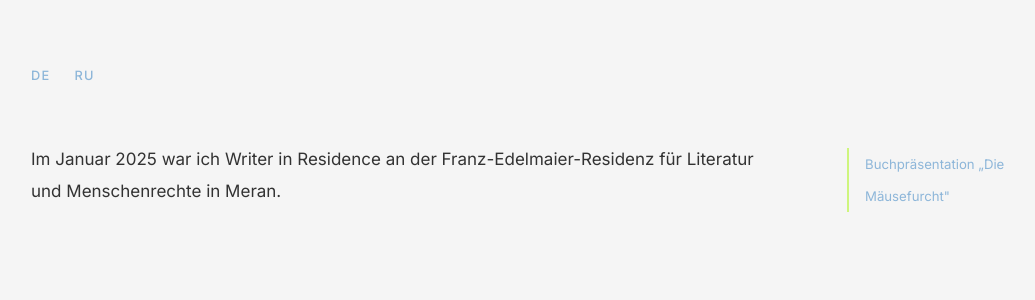
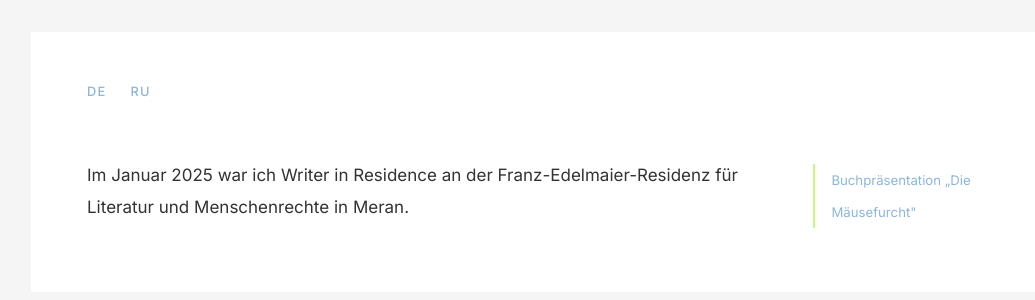
Before and after one commit to a-ast/olga-horn, a Jekyll site: the page built from de/news/2025-01-15-residenz-meran.md, in a window 1280 px wide. Shown: the top 300 px of the page, without its empty margins (99-1134 px from the left). Built offline with Jekyll 4.4.1, drawn with Linux system fonts in a browser that asks for light colours; some web fonts are replaced.

Commit message:
Change styles

```diff
--- a/assets/css/style.css
+++ b/assets/css/style.css
@@ -12,12 +12,14 @@ body {
   font-family: 'Inter', sans-serif;
   font-size: 1.0625rem;
   line-height: 1.875;
-  padding: 4rem 2rem;
+  padding: 2rem;
 }
 
 .site-wrapper {
   max-width: 1020px;
   margin: 0 auto;
+  background: #ffffff;
+  padding: 3rem 3.5rem;
 }
 
 /* ── Navigation ──────────────────────────────────────────── */
@@ -142,6 +144,13 @@ nav a:hover {
   line-height: 1.75;
 }
 
+.content img {
+  max-width: 100%;
+  height: auto;
+  display: block;
+  margin: 1.5rem 0;
+}
+
 .content hr {
   border: none;
   border-top: 1px solid #e0e0e0;
@@ -178,8 +187,12 @@ nav a:hover {
 /* ── Mobile ──────────────────────────────────────────────── */
 @media (max-width: 700px) {
   body {
-    padding: 2.5rem 1.25rem;
+    padding: 1rem;
     font-size: 1rem;
+  }
+
+  .site-wrapper {
+    padding: 2rem 1.5rem;
   }
 
   header {
```
